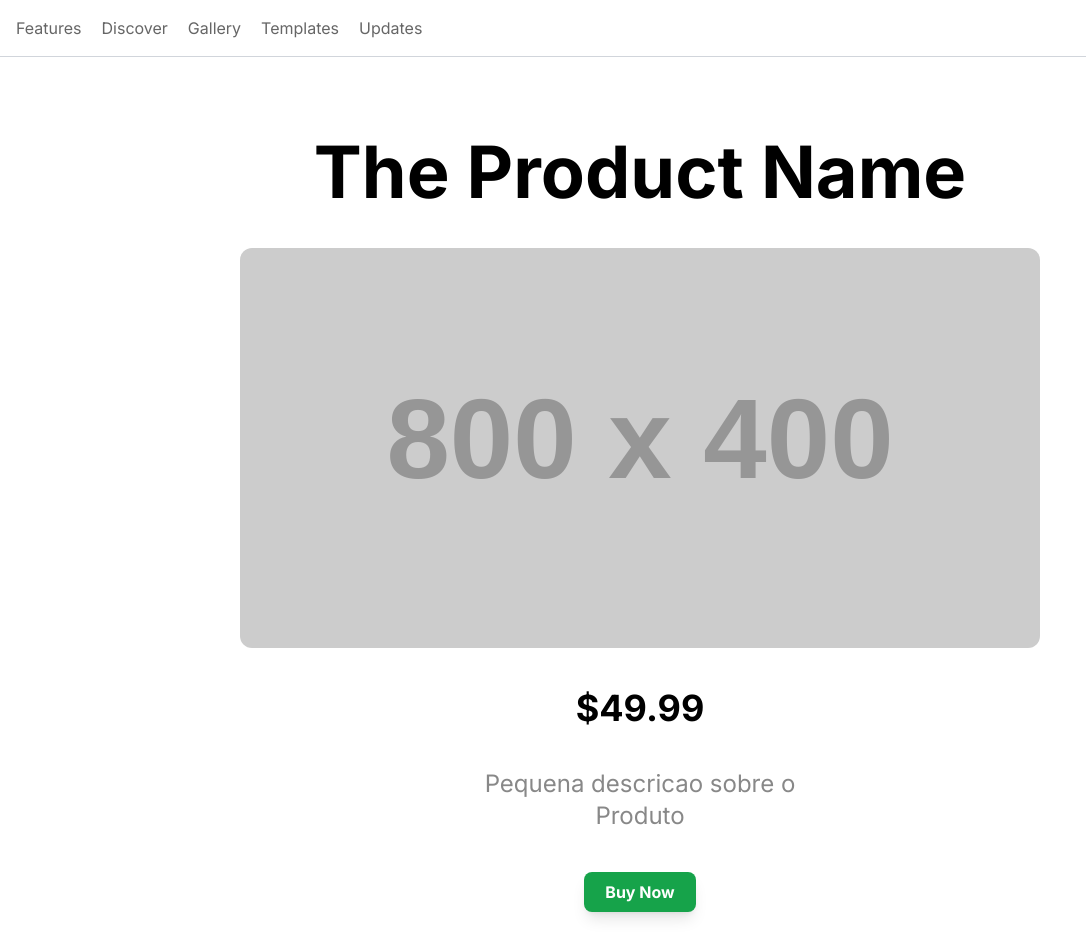
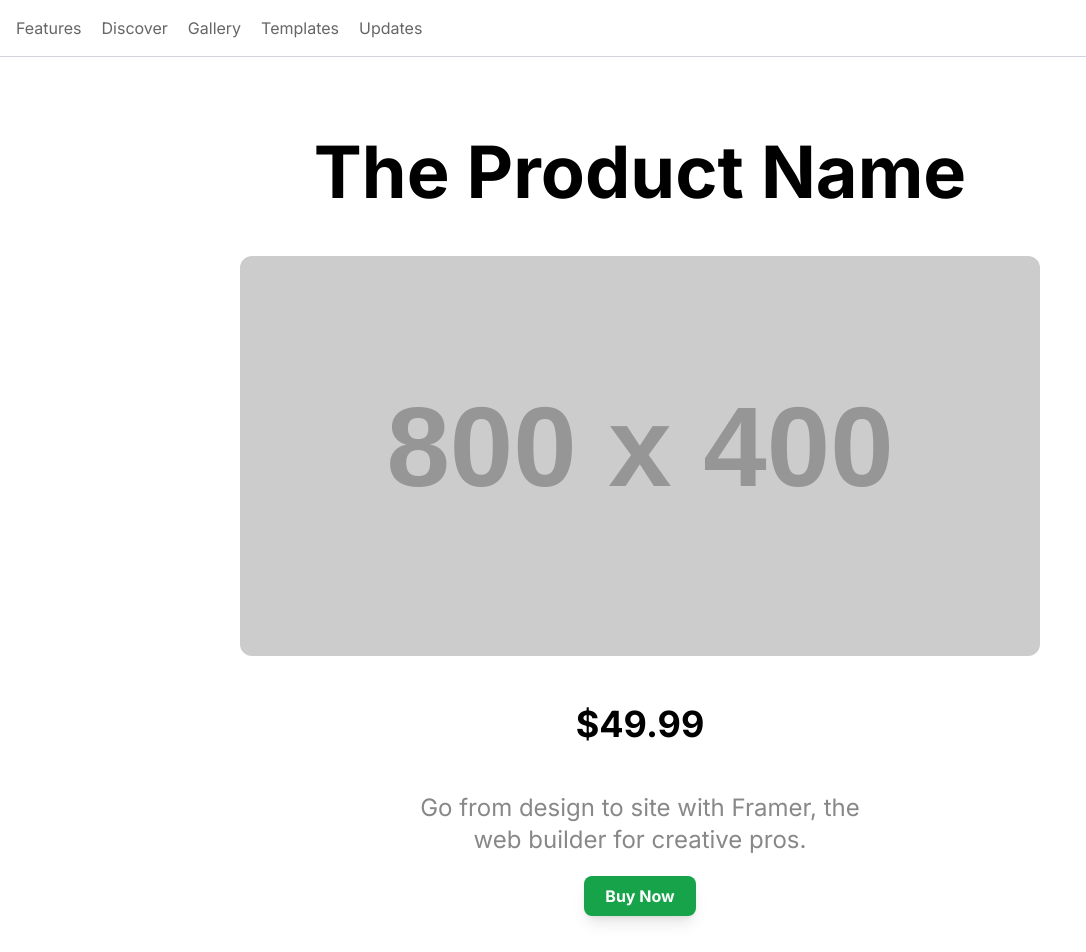
Before and after one commit to TallysonFreitas/shop-fullstack, a Next.js app: page / in a window 1280 px wide. Shown: the top 952 px of the page, without its empty margins (0-1086 px from the left). Built offline with nearby package versions, Linux system fonts and the light colour scheme.

Commit message:
style: fix gap from ProductState

```diff
--- a/app/ui/Home.tsx
+++ b/app/ui/Home.tsx
@@ -29,7 +29,7 @@ export function Header() {
 
 export function ProductState() {
     return (
-        <div className="container mx-auto py-24 flex flex-col gap-10 items-center max-w-800">
+        <div className="container mx-auto py-24 flex flex-col gap-12 items-center max-w-800">
             <h1 className="text-7xl font-bold pt-10">The Product Name</h1>
             <Image
                 className="rounded-xl"
@@ -39,16 +39,18 @@ export function ProductState() {
                 alt="iamgem"
             />
             <p className="text-4xl font-semibold text-center">$49.99</p>
-            <p className="w-1/2 text-center text-gray-888 text-2xl font-medium">
-                Pequena descricao sobre o Produto
+            <div className="flex flex-col gap-5 items-center">
+                <p className="w-3/5 text-center text-gray-888 text-2xl font-medium">
+                    Go from design to site with Framer, the web builder for
+                    creative pros.
                 </p>
-
                 <a
                     className="py-2 px-4 text-white bg-green-600 transition duration-500 ease-in-out hover:bg-green-700 rounded-lg w-28 text-center font-semibold shadow-lg"
                     href="#"
                 >
                     Buy Now
                 </a>
+            </div>
         </div>
     )
 }
```
Lines whose indentation alone changed are shown as unchanged.
